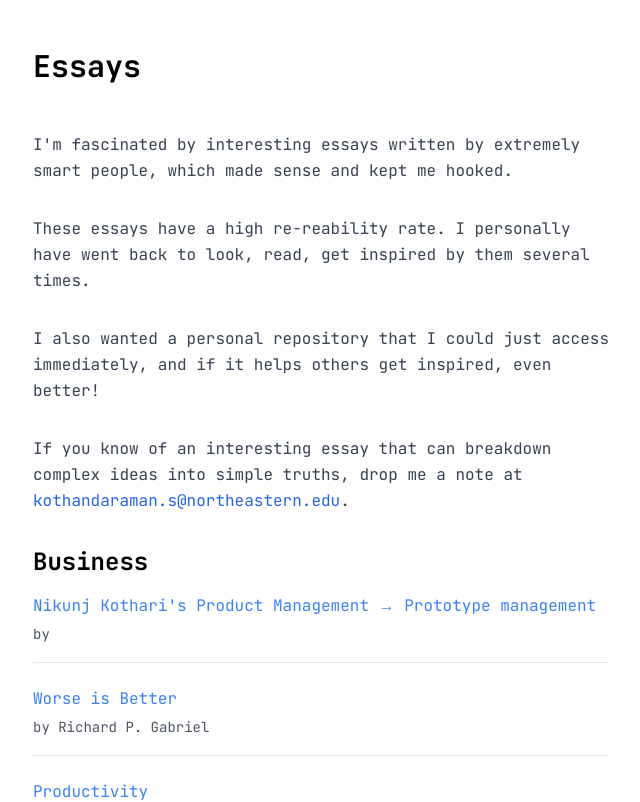
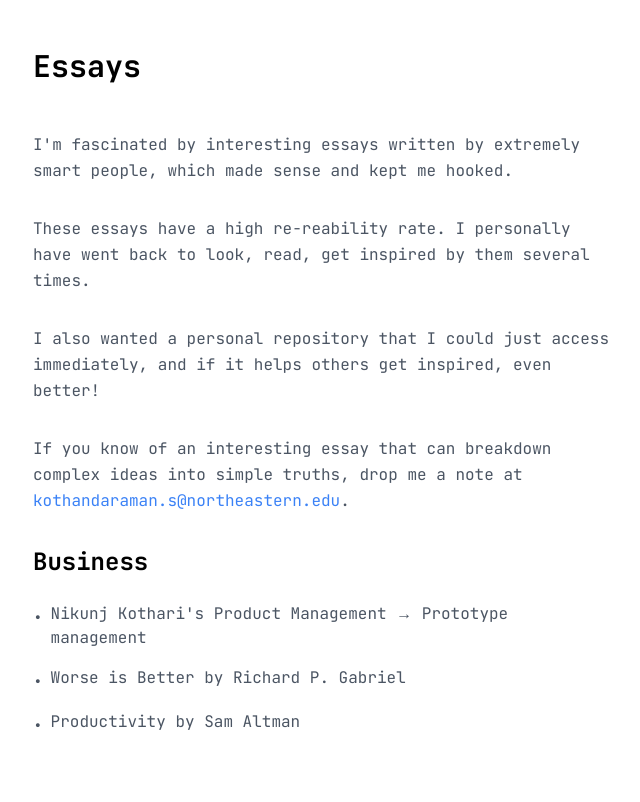
Before and after one commit to sriramkj07/Personalwebsite, a Next.js app: page /essays in a window 1280 px wide. Shown: the top 802 px of the page, without its empty margins (319-959 px from the left). Built offline with nearby package versions, Linux system fonts and the light colour scheme.

Commit message:
Simplify essays page layout and maintain dark mode support

```diff
--- a/app/essays/page.tsx
+++ b/app/essays/page.tsx
@@ -4,71 +4,66 @@ export const metadata = {
 
 import Link from 'next/link';
 
+export default function Essays() {
   const businessEssays = [
     {
-    title: "Nikunj Kothari's Product Management → Prototype management",
-    author: "",
-    link: "https://writing.nikunjk.com/p/product-management-prototype-management"
+      href: "https://writing.nikunjk.com/p/product-management-prototype-management",
+      title: "Nikunj Kothari's Product Management → Prototype management"
     },
     {
-    title: "Worse is Better",
-    author: "Richard P. Gabriel",
-    link: "https://www.dreamsongs.com/WorseIsBetter.html"
+      href: "https://www.dreamsongs.com/WorseIsBetter.html",
+      title: "Worse is Better by Richard P. Gabriel"
     },
     {
-    title: "Productivity",
-    author: "Sam Altman",
-    link: "https://blog.samaltman.com/productivity"
+      href: "https://blog.samaltman.com/productivity",
+      title: "Productivity by Sam Altman"
     }
   ];
 
-export default function Essays() {
   return (
     <main className="w-full max-w-2xl mx-auto p-4 md:p-8 lg:p-12">
       <h1 className="text-3xl font-bold mb-12">Essays</h1>
 
-      <p className="text-gray-700 dark:text-gray-300 mb-8 leading-relaxed">
+      <p className="text-gray-600 dark:text-gray-400 mb-8 leading-relaxed">
         I'm fascinated by interesting essays written by extremely smart people, which made sense and kept me hooked.
       </p>
 
-      <p className="text-gray-700 dark:text-gray-300 mb-8 leading-relaxed">
+      <p className="text-gray-600 dark:text-gray-400 mb-8 leading-relaxed">
         These essays have a high re-reability rate. I personally have went back to look, read, get inspired by them several times.
       </p>
 
-      <p className="text-gray-700 dark:text-gray-300 mb-8 leading-relaxed">
+      <p className="text-gray-600 dark:text-gray-400 mb-8 leading-relaxed">
         I also wanted a personal repository that I could just access immediately, and if it helps others get inspired, even better!
       </p>
 
-      <p className="text-gray-700 dark:text-gray-300 mb-8 leading-relaxed">
+      <p className="text-gray-600 dark:text-gray-400 mb-8 leading-relaxed">
         If you know of an interesting essay that can breakdown complex ideas into simple truths, drop me a note at{' '}
         <a
           href="mailto:kothandaraman.s@northeastern.edu"
-          className="text-blue-600 hover:underline"
+          className="text-blue-500 hover:text-blue-600 dark:text-blue-400 dark:hover:text-blue-300"
         >
           kothandaraman.s@northeastern.edu
         </a>
         .
       </p>
 
-      <h2 className="text-2xl font-bold mb-4">Business</h2>
+      <h2 className="text-2xl font-bold mb-6">Business</h2>
 
-      <div className="space-y-6">
+      <ul className="space-y-4">
         {businessEssays.map((essay, index) => (
-          <div key={index} className="border-b border-gray-200 dark:border-gray-800 pb-4">
+          <li key={index} className="flex items-start space-x-2">
+            <span className="text-gray-600 dark:text-gray-400 mt-1">•</span>
             <a
-              href={essay.link}
+              href={essay.href}
               target="_blank"
               rel="noopener noreferrer"
-              className="text-blue-500 hover:text-blue-600 block mb-1"
+              className="text-gray-600 dark:text-gray-400 hover:text-gray-900 dark:hover:text-gray-200"
             >
               {essay.title}
             </a>
-            <span className="text-gray-600 dark:text-gray-400 text-sm">
-              by {essay.author}
-            </span>
-          </div>
+          </li>
         ))}
-      </div>
+      </ul>
     </main>
   );
 }
```
Lines whose indentation alone changed are shown as unchanged.
